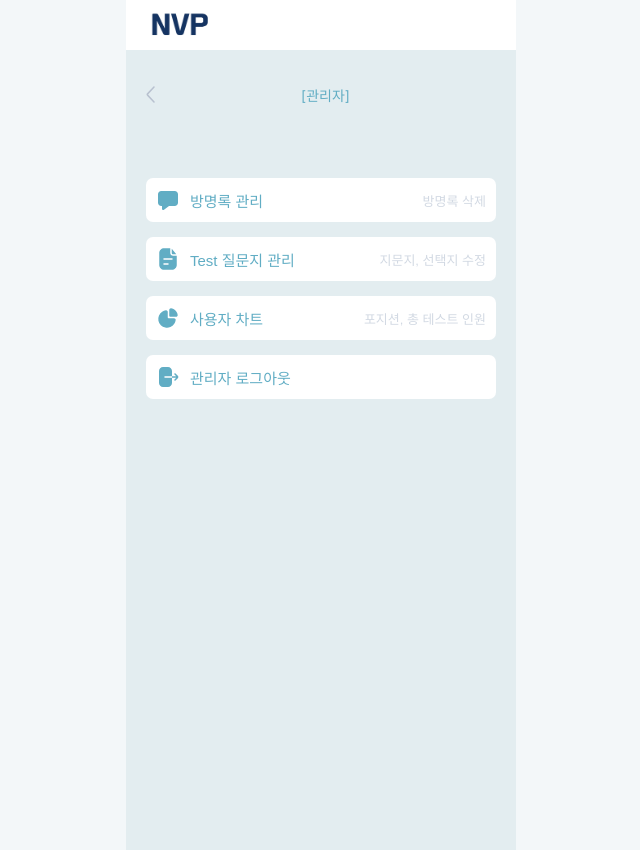
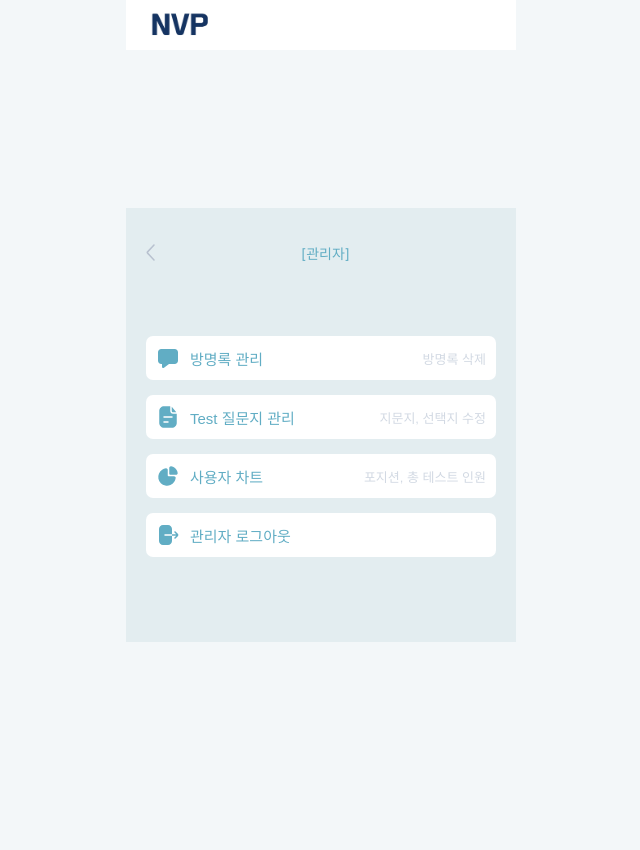
Before and after one commit to heesuuuu/nvp-test, a Next.js app: page /admin in a window 1280 px wide. Shown: the whole page, without its empty margins (319-959 px from the left). After the commit the page ends 800 px from the top, so only its background shows below. Built offline with nearby package versions, Linux system fonts and the light colour scheme.

Commit message:
[style] layout veiew 수정

```diff
--- a/src/app/layout.js
+++ b/src/app/layout.js
@@ -34,25 +34,25 @@ export default function RootLayout({ children }) {
       <body
         className={`${gowun.variable} ${inter.variable} antialiased `}
         style={{
-          maxWidth: "390px", minWidth: "390px", margin: "0 auto",
+          margin: "0",
+          padding: "0",
           backgroundColor: "var(--background-out)",
-          minHeight: "100vh",
-          flexDirection: "column",
-          justifyContent: "center",
+
         }}
       >
+        <div className="layout-wrapper">
           <PaddingWrapper >
             <HeaderWrapper className="layout-header" />
             <div className="layout-inner" style={{
               backgroundColor: "var(--background)",
               width: "100%",
               height: "100%",
-            minHeight: "100vh",
               position: "relative"
             }}>
               {children}
             </div>
           </PaddingWrapper>
+        </div>
       </body>
     </html>
   );
--- a/src/components/layout/PaddingWrapper.jsx
+++ b/src/components/layout/PaddingWrapper.jsx
@@ -6,7 +6,7 @@ const PaddingWrapper = ({children}) => {
     const pathname = usePathname();
     const isMain = pathname === "/";
     return (
-        <div className="layout-wrapper" style={{ paddingTop: isMain ? 0 : "50px"  }}>
+        <div style={{ paddingTop: isMain ? 0 : "50px"  }}>
             {children}
         </div>
     );
--- a/src/scss/admin/_p_admin.scss
+++ b/src/scss/admin/_p_admin.scss
@@ -112,7 +112,7 @@
         .scroll-position {
             position: fixed;
             bottom: 30px;
-            right: calc(50% - 195px + 20px);
+            right: max(calc(50% - 195px + 20px), 20px);
             z-index: 10;
             .scroll-wrapper {
                 display: flex;
--- a/src/scss/pattern/_p_layout.scss
+++ b/src/scss/pattern/_p_layout.scss
@@ -9,17 +9,24 @@
     overflow: hidden;
 }
 
-// .layout-inner {
-//     position: relative;
+.layout-wrapper {
+    width: 100vw;
+    min-height: 100vh;
+    margin: 0 auto;
+    display: flex;
+    flex-direction: column;
+    justify-content: center;
 
-// }
-
+    @media (min-width: 768px) {
+        max-width: 390px;
+    }
+}
 .headerWrapper {
     position: fixed;
     top: 0;
     left: 50%;
     transform: translate(-50%);
-    width: 390px;
+    width: 100vw;
     z-index: 50;
     padding: 0 var(--content-pd);
     background-color: var(--white);
@@ -27,7 +34,9 @@
     display: flex;
     justify-content: space-between;
     align-items: center;
-
+    @media (min-width: 768px) {
+        max-width: 390px;
+    }
     a {
         width: auto;
     }
@@ -41,14 +50,14 @@
 .page-wrapper {
     display: flex;
     justify-content: center;
-    background-color: #fff; // 전체 화면 배경
+    background-color: #fff;
 
     .page-inner {
         width: 100%;
         max-width: 390px;
-        height: calc(100vh - 50px); // 헤더 높이만큼 뺌
-        margin-top: 50px; // 헤더 공간만큼 내려줌
+        height: calc(100vh - 50px);
+        margin-top: 50px;
         background-color: var(--background);
-        overflow-y: auto; // 필요 시 내부 스크롤 가능
+        overflow-y: auto;
     }
 }
```
Lines whose indentation alone changed are shown as unchanged.
